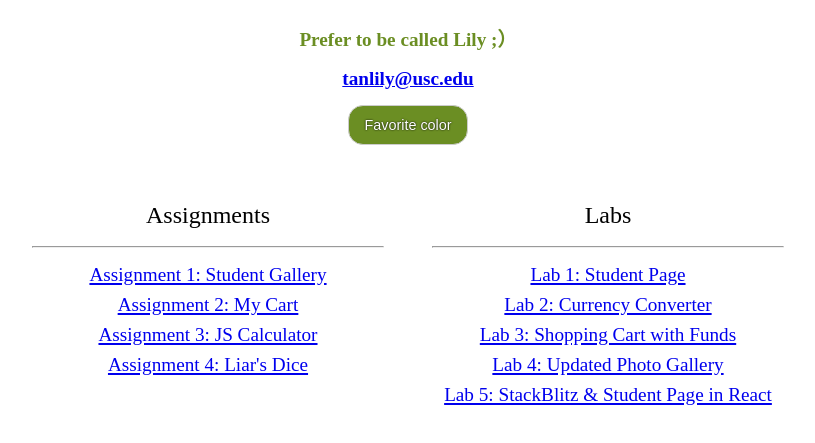
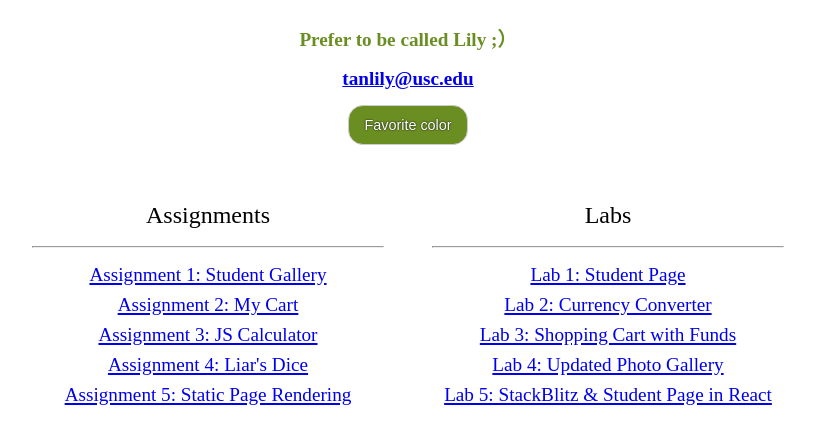
Before and after one commit to uscwebdev/itp301-submissions-tanlily, a plain HTML site: page index.html in a window 1280 px wide. Shown: the part 77-520 px from the top of the page, without its empty margins (232-1047 px from the left). Drawn offline with Linux system fonts and the light colour scheme.

Commit message:
assignment_05 submission

```diff
--- a/index.html
+++ b/index.html
@@ -87,6 +87,8 @@
                 <a href="assignment_03/calculator.html"><p1>Assignment 3: JS Calculator</p1></a>
                 <br>
                 <a href="assignment_04/liar_dice.html"><p1>Assignment 4: Liar's Dice</p1></a>
+                <br>
+                <a href=https://stackblitz.com/edit/react-bedhwg?file=src%2Findex.js"><p1>Assignment 5: Static Page Rendering</p1></a>
             </div>
             <div class="column2">
                 <p>Labs</p>
```
Also changed, not shown: 1 other file.
